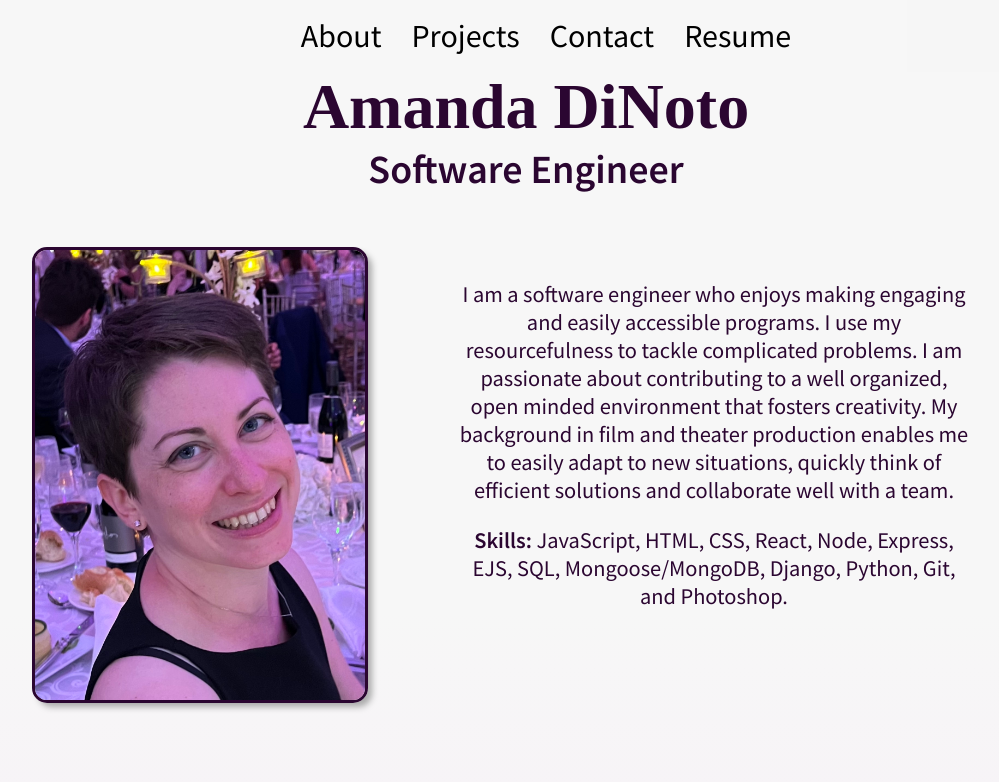
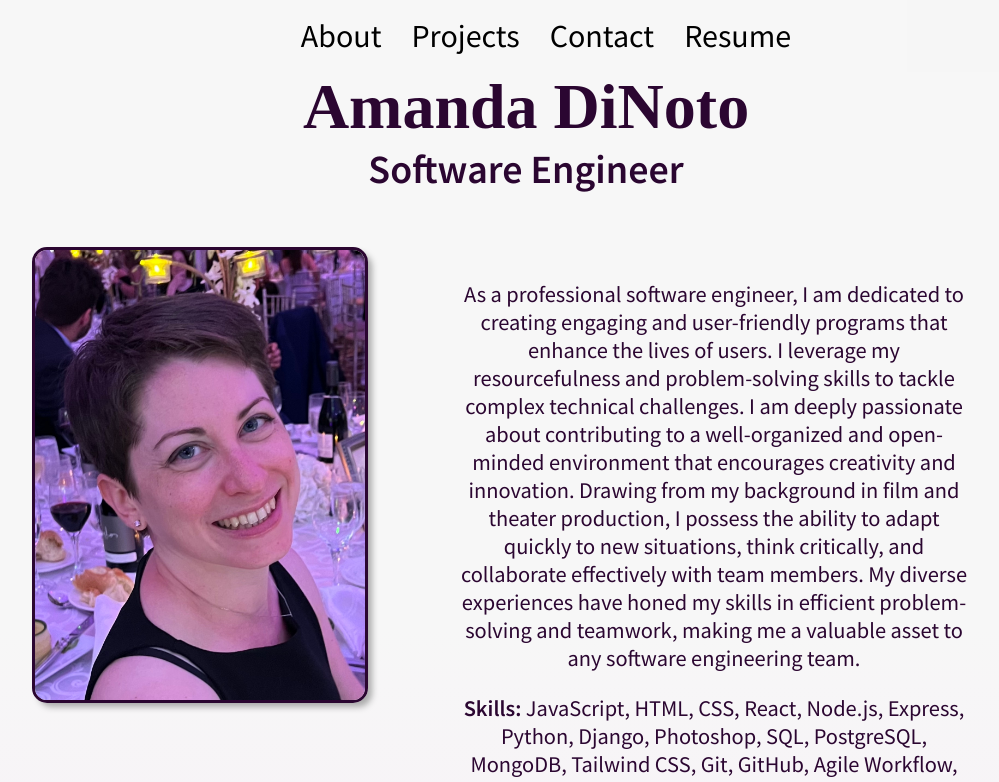
Before and after one commit to Amanda2900/portfolio, a React (Create React App) app: page / in a window 1280 px wide. Shown: the top 782 px of the page, without its empty margins (114-1113 px from the left). Built offline with nearby package versions, Linux system fonts and the light colour scheme; a web font is replaced by a local one.

Commit message:
update bio.jsx file and add new resume file

```diff
--- a/src/components/bio.jsx
+++ b/src/components/bio.jsx
@@ -14,10 +14,10 @@ function Bio() {
         </div>
         <div className="bio-skills">
           <p>
-            I am a software engineer who enjoys making engaging and easily accessible programs. I use my resourcefulness to tackle complicated problems. I am passionate about contributing to a well organized, open minded environment that fosters creativity. My background in film and theater production enables me to easily adapt to new situations, quickly think of efficient solutions and collaborate well with a team.
+            As a professional software engineer, I am dedicated to creating engaging and user-friendly programs that enhance the lives of users. I leverage my resourcefulness and problem-solving skills to tackle complex technical challenges. I am deeply passionate about contributing to a well-organized and open-minded environment that encourages creativity and innovation. Drawing from my background in film and theater production, I possess the ability to adapt quickly to new situations, think critically, and collaborate effectively with team members. My diverse experiences have honed my skills in efficient problem-solving and teamwork, making me a valuable asset to any software engineering team.
           </p>
           <p>
-            <span>Skills: </span>JavaScript, HTML, CSS, React, Node, Express, EJS, SQL, Mongoose/MongoDB, Django, Python, Git, and Photoshop.
+            <span>Skills: </span>JavaScript, HTML, CSS, React, Node.js, Express, Python, Django, Photoshop, SQL, PostgreSQL, MongoDB, Tailwind CSS, Git, GitHub, Agile Workflow, WordPress, and REST APIs.
           </p>
         </div>
       </div>
```
Also changed, not shown: 1 other file (tests, documents, lock files or other folders).
